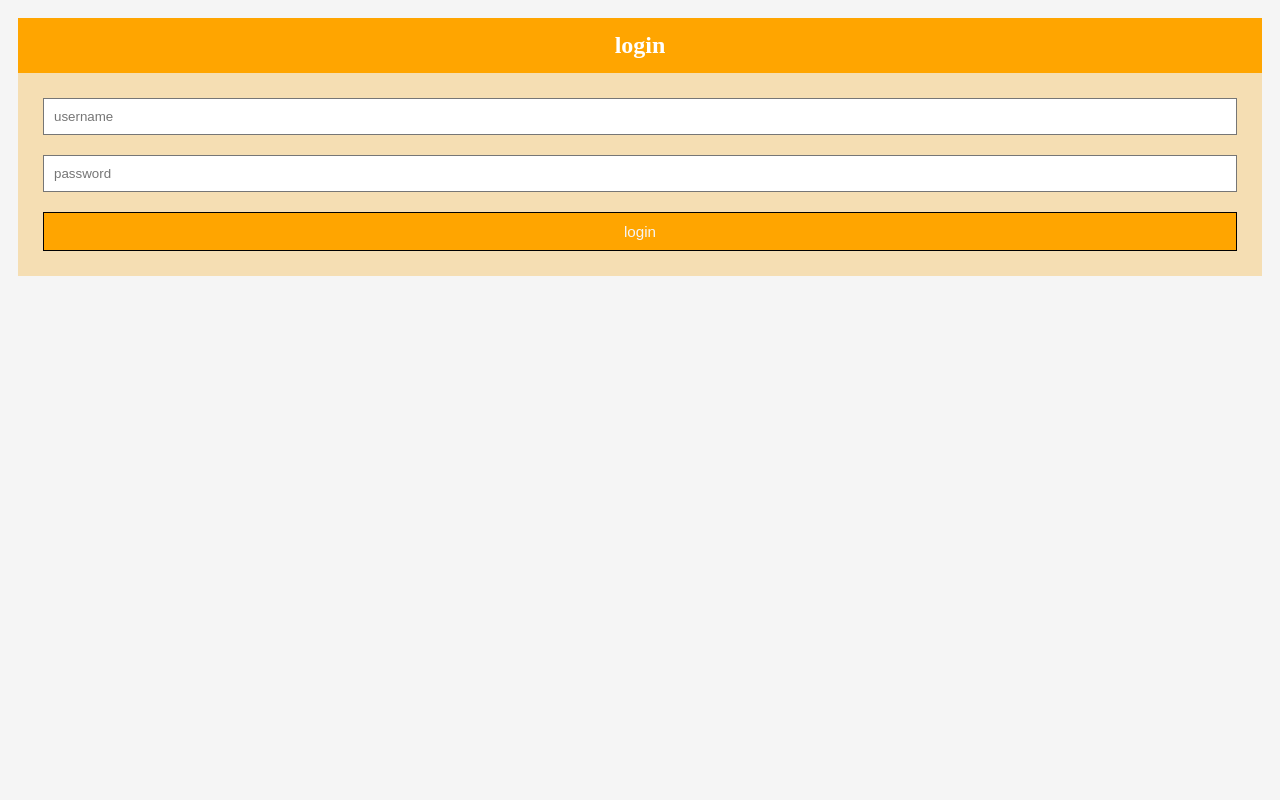
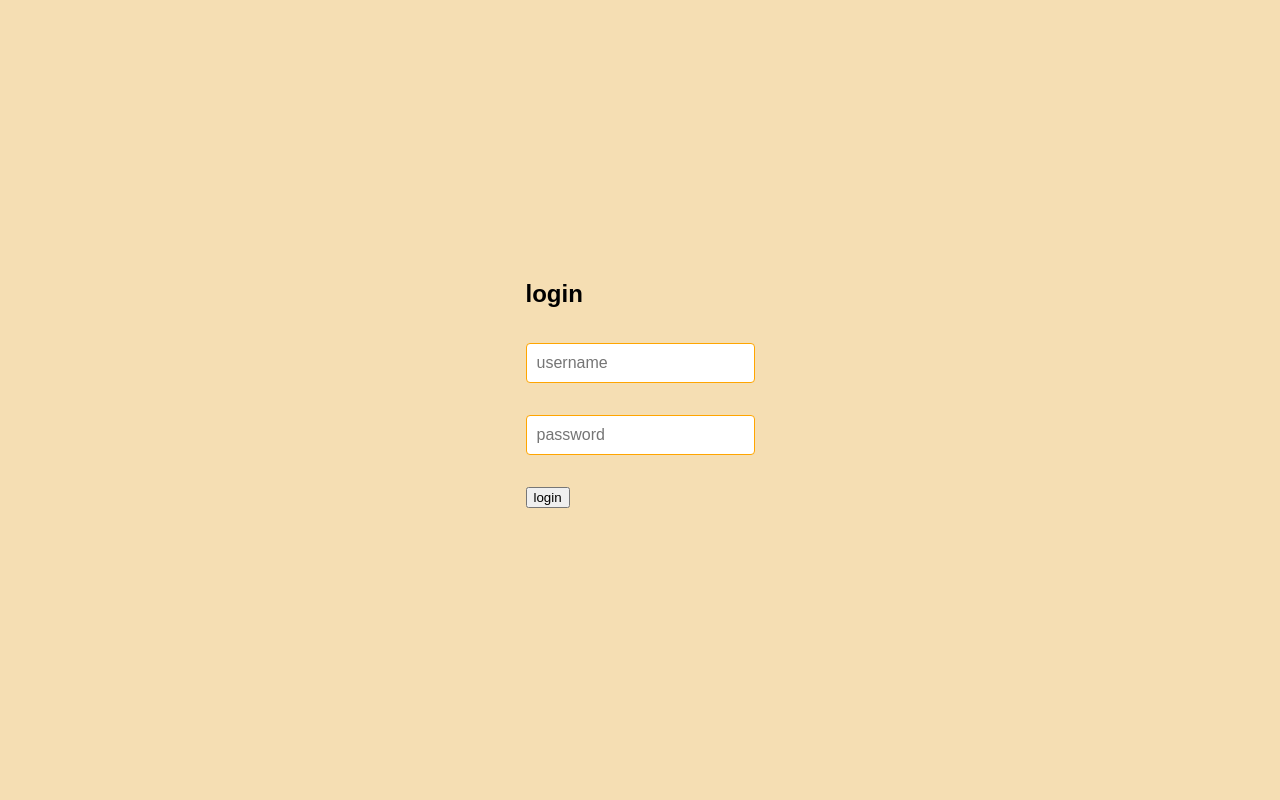
Before and after one commit to RanyaAli20/project.acook, a PHP site: page /login.html in a window 1280 px wide. Run offline with PHP 8.4, Linux system fonts and the light colour scheme.

Commit message:
Update login.css

```diff
--- a/login.css
+++ b/login.css
@@ -1,43 +1,66 @@
-body{
-    background-color: whitesmoke;
+/* styles.css */
 
+body {
+    background-color: wheat;
+    font-family: Arial, sans-serif;
+    display: flex;
+    justify-content: center;
+    align-items: center;
+    height: 100vh;
+    margin: 0;
 }
-.login{
-    width: 400dx;
-    margin:0 auto;
+
+.login-container {
+    max-width: 400px;
+    padding: 80px;
+    background-color: white;
+    border: 1px solid #ccc;
+    border-radius: 8px;
+
+    text-align: center;
+}
+
+.login-container h2 {
+    margin-bottom: 20px;
+    color:black;
+}
+
+form {
+    display: flex;
+    flex-direction: column;
+}
+
+.input-group {
+    margin-bottom: 20px;
+    text-align: right;
+}
+
+label {
+    display: block;
+    margin-bottom: 8px;
+    color: black;
+}
+
+input[type="text"],
+input[type="password"] {
     padding: 10px;
+    width: 100%;
+    font-size: 16px;
+    border: 1px solid orange;
+    border-radius: 4px;
+}
 
+button {
+    padding: 12px 20px;
+    font-size: 16px;
+    background-color: orange;
+    color: white;
+    border: none;
+    border-radius: 4px;
+    cursor: pointer;
+    transition: background-color 0.3s;
 }
-.login-headr{
-    background-color:orange;
-    color: #fff;
-    text-align: center;
-    padding: 14px;
-    margin: 0;
 
+button:hover {
+    background-color: wheat;
 }
-form{
-    background: wheat;
-    padding: 15px;
-
-
-}
-form p{
-    padding: 10px;
-    margin: 0;
-
-}
-form input{
-    width: 100%;
-    display: block;
-    border-style: solid;
-    border-width:1px ;
-    padding: 10px;
-
-}
-form input[type="submit"]{
-    background: orange;
-    color: whitesmoke;
-    font-size: .95em;
-    cursor: pointer;
-}
```
